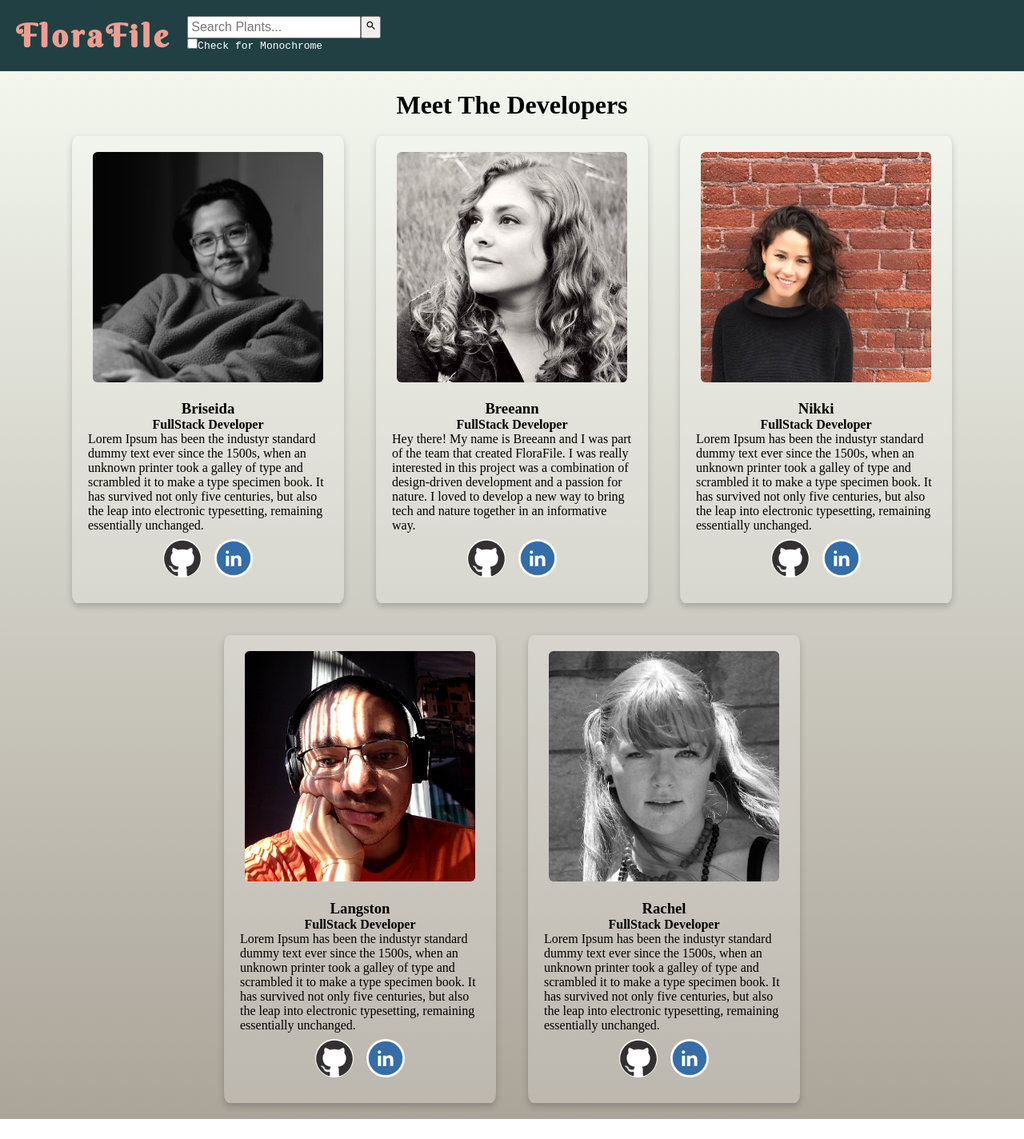
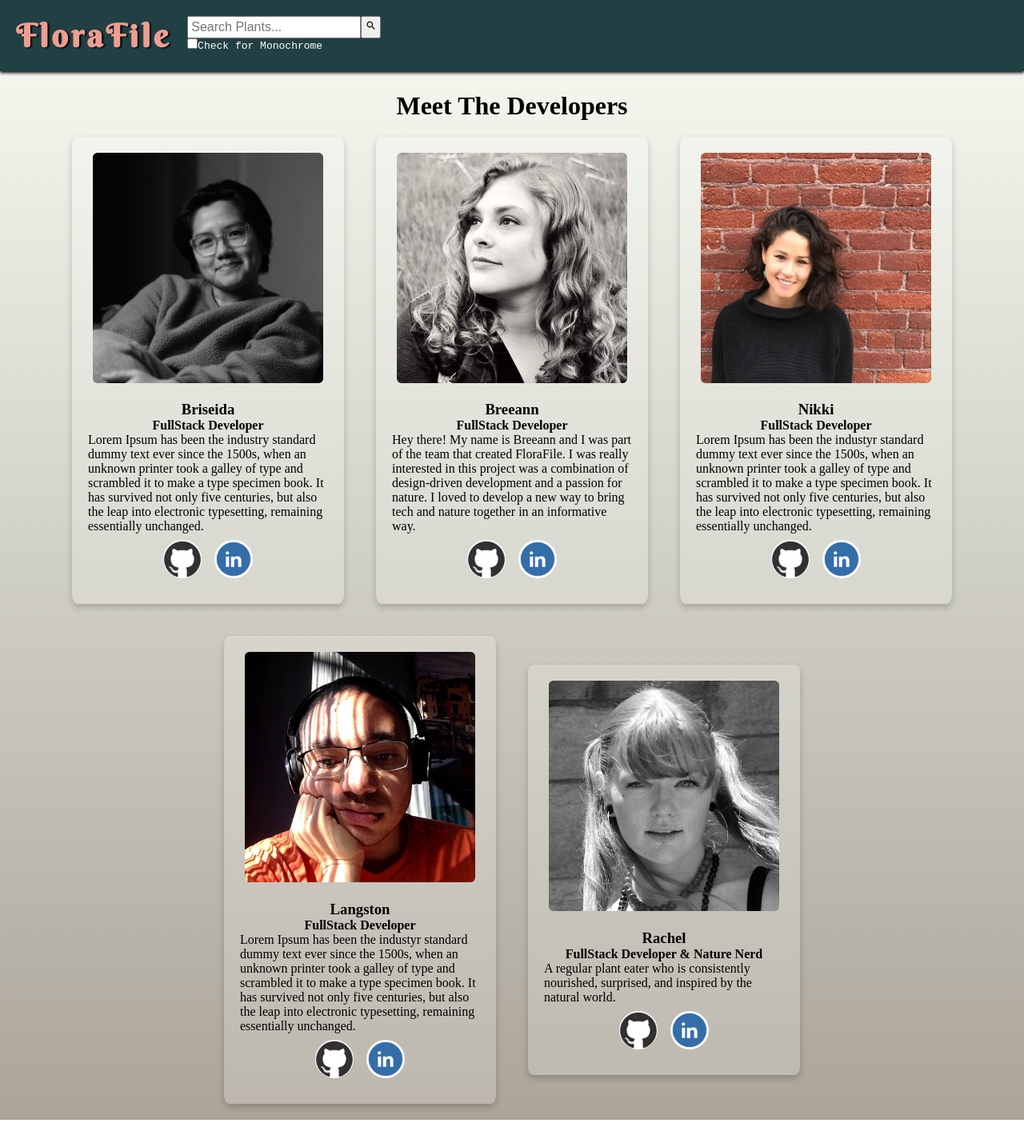
Before and after one commit to GOATDreamTeam/frontend, a React app: page /about-us in a window 1280 px wide. Shown: the whole page at 80% size. Built offline with nearby package versions, Linux system fonts and the light colour scheme; a web font is replaced by a local one.

Commit message:
small styling adjustments in header and list item, description in about me

```diff
--- a/src/components/aboutus/AboutUs.jsx
+++ b/src/components/aboutus/AboutUs.jsx
@@ -28,7 +28,7 @@ export default function AboutUs() {
 
           <h3 className={classes.fullName}>Briseida </h3>
           <h4 className={classes.descriptionTitle}>FullStack Developer</h4>
-          <p className={classes.description}>Lorem Ipsum has been the industyr standard dummy text ever since the 1500s, when an unknown printer took a galley of type and scrambled it to make a type specimen book. It has survived not only five centuries, but also the leap into electronic typesetting, remaining essentially unchanged.</p>
+          <p className={classes.description}>Lorem Ipsum has been the industry standard dummy text ever since the 1500s, when an unknown printer took a galley of type and scrambled it to make a type specimen book. It has survived not only five centuries, but also the leap into electronic typesetting, remaining essentially unchanged.</p>
 
 
           <ul className={classes.socialMediaList}>
@@ -113,8 +113,8 @@ export default function AboutUs() {
         <div className={classes.individualPersonDiv}>
           <img src={RachelProfile} alt="" className={classes.aboutUsProfileImg}/>
           <h3 className={classes.fullName}>Rachel</h3>
-          <h4 className={classes.descriptionTitle}>FullStack Developer</h4>
-          <p>Lorem Ipsum has been the industyr standard dummy text ever since the 1500s, when an unknown printer took a galley of type and scrambled it to make a type specimen book. It has survived not only five centuries, but also the leap into electronic typesetting, remaining essentially unchanged.</p>
+          <h4 className={classes.descriptionTitle}>FullStack Developer & Nature Nerd</h4>
+          <p>A regular plant eater who is consistently nourished, surprised, and inspired by the natural world.</p>
           <ul className={classes.socialMediaList}>
             <li>
               <a href="https://github.com/PeepTheMoon">
--- a/src/components/list/List.jsx
+++ b/src/components/list/List.jsx
@@ -28,7 +28,7 @@ const List = () => {
 
   return (
     <>
-      <Pagination />
+      <Pagination className={classes.paging}/>
       <ul className={classes.row}>
         {plantElements}
       </ul>
--- a/src/components/list/ListItem.jsx
+++ b/src/components/list/ListItem.jsx
@@ -12,7 +12,7 @@ const ListItem = ({
   scientific_name,
   id,
   imageClass }) => (
-
+  <>
     <Link to={`/plant-detail/${id}`} >
       <figure onClick={onClick} id={id}>
 
@@ -26,11 +26,12 @@ const ListItem = ({
           </div>
         </LazyLoad>
 
+      </figure>
+
       <figcaption className={imageClass.row}>
-        {common_name} <br/> {scientific_name} </figcaption>
-
-    </figure>
+        {common_name} ~<br/> {scientific_name} </figcaption>
     </Link>
+  </>
 );
 
 ListItem.propTypes = {
--- a/src/components/list/listPageStyle.js
+++ b/src/components/list/listPageStyle.js
@@ -15,7 +15,8 @@ export const useListStyles = createUseStyles({
     'flex-wrap': 'wrap',
     'justify-content': 'center',
     'align-items': 'center',
-    'list-style': 'none'
+    'list-style': 'none',
+    'padding': '20px'
   },
 
   img: {
@@ -55,5 +56,10 @@ export const useListStyles = createUseStyles({
       flex: '25%',
       'max-width': '100%'
     }
-  }
+  },
+
+  // paging: {
+  //   display: 'flex',
+  //   float: 'right'
+  // }
 });
--- a/src/hooks/detailStyles.js
+++ b/src/hooks/detailStyles.js
@@ -7,7 +7,7 @@ export const useDetailStyles = createUseStyles({
     display: 'flex',
     'justify-content': 'center',
     'align-items': 'center',
-    'border': '2px solid blue',
+    // 'border': '2px solid blue',
     'flex-direction': 'column',
     'text-align': 'center',
     // 'width': '50%',
@@ -23,7 +23,7 @@ export const useDetailStyles = createUseStyles({
     'flex-wrap': 'wrap',
     'justify-content': 'center',
     'align-items': 'center',
-    'border': '2px solid purple'
+    // 'border': '2px solid purple'
   },
 
   img: {
--- a/src/hooks/globalStyles.js
+++ b/src/hooks/globalStyles.js
@@ -25,10 +25,10 @@ export const useStyles = createUseStyles({
     fontFamily: 'times new roman',
     color: theme => theme === 'standard' ? 'green' : 'black ',
 
-    '&hover' : {
-      color: 'blue',
-      background: 'pink'
-    },
+    // '&hover' : {
+    //   color: 'blue',
+    //   background: 'pink'
+    // },
   },
 
   basicDisplay: {
--- a/src/hooks/headerStyleHooks.js
+++ b/src/hooks/headerStyleHooks.js
@@ -7,7 +7,9 @@ export const useHeaderStyle = createUseStyles({
     backgroundColor: '#214044',
     margin: '0px',
     padding: '20px',
-    display: 'flex'
+    display: 'flex',
+    boxShadow: '0px 2px 4px black',
+    marginBottom: '25px'
   },
 
   name: {
@@ -16,7 +18,8 @@ export const useHeaderStyle = createUseStyles({
     fontSize: '40px',
     color: '#ed9e91',
     letterSpacing: '4px',
-    paddingRight: '20px'
+    paddingRight: '20px',
+    textShadow: '2px 1px 2px black'
   },
 
   searchBar: {
```
Lines whose indentation alone changed are shown as unchanged.
